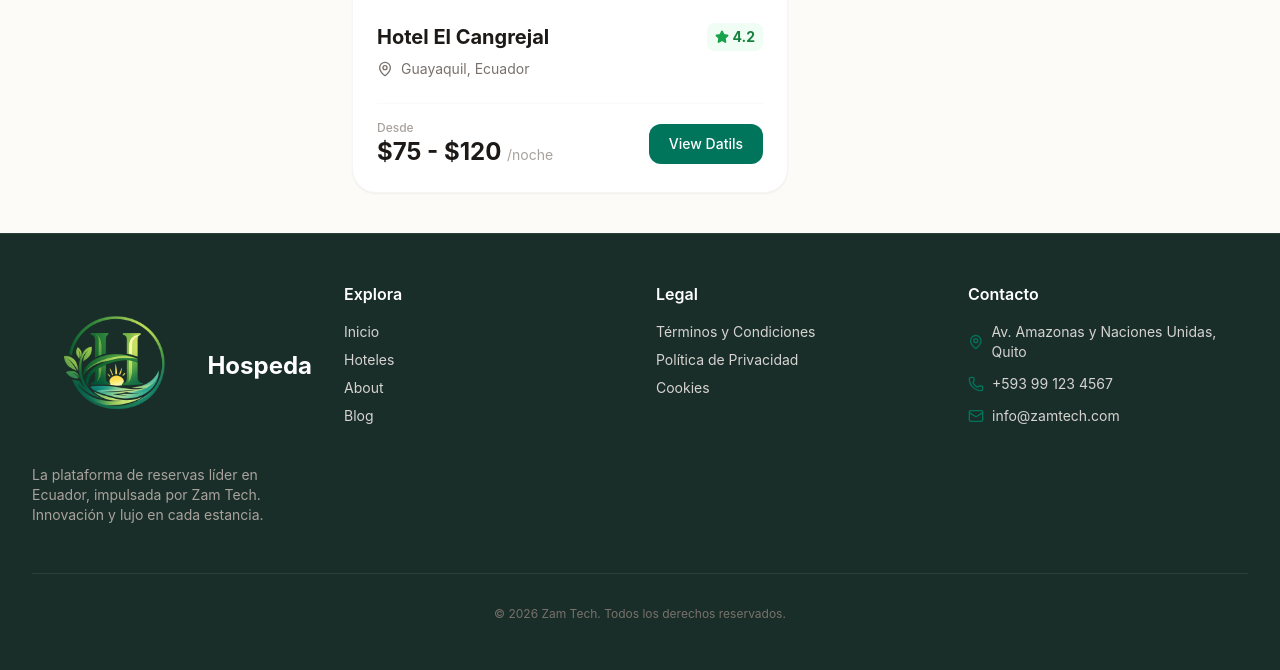
After one commit to capodev/Hospeda, a Flask app: page /hotels in a window 1280 px wide. The commit adds this page. Shown: the part 1859-2529 px from the top of the page. Run offline with Flask 3, Linux system fonts and the light colour scheme; some libraries are stand-ins or nearby versions.

Commit message:
hacemos cambios en el hotel card para que el boton de reserva ahora redirija a la pagina de detalle del hotel, y en el index.html hacemos un cambio para mostrar todos los hoteles con rating mayor o igual a 4.8

```diff
--- a/app.py
+++ b/app.py
@@ -5,66 +5,232 @@ app.secret_key = 'tu_clave_secreta_aqui'
 
 # Datos simulados (mock data) para pasar a las plantillas
 HOTELS = [
+
     {
-        "id": 1,
-        "name": "Royal Palm Galapagos",
-        "location": "Santa Cruz, Galápagos",
-        "rating": 4.9,
+    "id": 1,
+    "name": "Royal Palm Galapagos",
+    "slug": "royal-palm-galapagos",
+    "rating": 4.9,
+    "pet_friendly": True,
+    "price_range": "$150 - $500 ",
+    "amenities": ["Piscina", "Parqueadero gratuito", "Gimnasio", "Restaurante"],
+    "location": "Santa Cruz, Galápagos",
+    "image": "https://images.unsplash.com/photo-1729719022559-34978ede47d1?crop=entropy&cs=tinysrgb&fit=max&fm=jpg&ixid=M3w3Nzg4Nzd8MHwxfHNlYXJjaHwxfHxsdXh1cnklMjByZXNvcnQlMjBzd2ltbWluZyUyMHBvb2x8ZW58MXx8fHwxNzcxMzc2NDQwfDA&ixlib=rb-4.1.0&q=80&w=1080",
+    "adicional_info": {
+            "check_in": "3:00 PM",
+            "check_out": "11:00 AM",
+            "cancellation_policy": "Cancelación gratuita hasta 48 horas antes de la llegada",
+            "payment_methods": ["Tarjeta de crédito", "Transferencia bancaria", "Efectivo"]
+        },
+    "rooms": [
+      {
+        "type": "Suite Nupcial",
         "price": 350,
-        "type": "Hotel",
-        "image": "https://images.unsplash.com/photo-1729719022559-34978ede47d1?crop=entropy&cs=tinysrgb&fit=max&fm=jpg&ixid=M3w3Nzg4Nzd8MHwxfHNlYXJjaHwxfHxsdXh1cnklMjByZXNvcnQlMjBzd2ltbWluZyUyMHBvb2x8ZW58MXx8fHwxNzcxMzc2NDQwfDA&ixlib=rb-4.1.0&q=80&w=1080",
-        "badge": "Lujo"
+        "amenities": ["Agua caliente", "Jacuzzi privado", "WiFi", "Minibar"],
+        "capacity": 2,
+        "images": ["https://images.unsplash.com/photo-1729719022559-34978ede47d1?crop=entropy&cs=tinysrgb&fit=max&fm=jpg&ixid=M3w3Nzg4Nzd8MHwxfHNlYXJjaHwxfHxsdXh1cnklMjByZXNvcnQlMjBzd2ltbWluZyUyMHBvb2x8ZW58MXx8fHwxNzcxMzc2NDQwfDA&ixlib=rb-4.1.0&q=80&w=1080","https://images.unsplash.com/photo-1715529023436-ad8c4a4f202e?crop=entropy&cs=tinysrgb&fit=max&fm=jpg&ixid=M3w3Nzg4Nzd8MHwxfHNlYXJjaHwxfHxnbGFtcGluZyUyMHRlbnQlMjBmb3Jlc3QlMjBuYXR1cmV8ZW58MXx8fHwxNzcxMzc2NDQxfDA&ixlib=rb-4.1.0&q=80&w=1080"]
+      },
+      {
+        "type": "Habitación Doble",
+        "price": 180,
+        "amenities": ["Agua caliente", "Aire acondicionado", "TV Cable"],
+        "capacity": 4,
+        "images": ["https://images.unsplash.com/photo-1729719022559-34978ede47d1?crop=entropy&cs=tinysrgb&fit=max&fm=jpg&ixid=M3w3Nzg4Nzd8MHwxfHNlYXJjaHwxfHxsdXh1cnklMjByZXNvcnQlMjBzd2ltbWluZyUyMHBvb2x8ZW58MXx8fHwxNzcxMzc2NDQwfDA&ixlib=rb-4.1.0&q=80&w=1080","https://images.unsplash.com/photo-1715529023436-ad8c4a4f202e?crop=entropy&cs=tinysrgb&fit=max&fm=jpg&ixid=M3w3Nzg4Nzd8MHwxfHNlYXJjaHwxfHxnbGFtcGluZyUyMHRlbnQlMjBmb3Jlc3QlMjBuYXR1cmV8ZW58MXx8fHwxNzcxMzc2NDQxfDA&ixlib=rb-4.1.0&q=80&w=1080"]
+      }
+    ]
     },
     {
-        "id": 2,
-        "name": "Mashpi Lodge",
-        "location": "Pichincha, Ecuador",
-        "rating": 5.0,
+    "id": 2,
+    "name": "Mashpi Lodge",
+    "slug": "mashpi-lodge",
+    "rating": 5.0,
+    "pet_friendly": False,
+    "price_range": "$200 - $600 ",
+    "amenities": ["Guías biólogos", "Centro de investigación", "Terraza de observación", "Restaurante Gourmet"],
+    "location": "Pichincha, Chocó Andino",
+    "image": "https://images.unsplash.com/photo-1715529023436-ad8c4a4f202e?crop=entropy&cs=tinysrgb&fit=max&fm=jpg&ixid=M3w3Nzg4Nzd8MHwxfHNlYXJjaHwxfHxnbGFtcGluZyUyMHRlbnQlMjBmb3Jlc3QlMjBuYXR1cmV8ZW58MXx8fHwxNzcxMzc2NDQxfDA&ixlib=rb-4.1.0&q=80&w=1080",
+    "adicional_info": {
+      "check_in": "2:00 PM",
+      "check_out": "12:00 PM",
+      "cancellation_policy": "Cancelación 7 días antes para reembolso total",
+      "payment_methods": ["Tarjeta de crédito", "Transferencia", "PayPal"]
+    },
+    "rooms": [
+      {
+        "type": "Wayra Room",
         "price": 450,
-        "type": "Lodge",
-        "image": "https://images.unsplash.com/photo-1715529023436-ad8c4a4f202e?crop=entropy&cs=tinysrgb&fit=max&fm=jpg&ixid=M3w3Nzg4Nzd8MHwxfHNlYXJjaHwxfHxnbGFtcGluZyUyMHRlbnQlMjBmb3Jlc3QlMjBuYXR1cmV8ZW58MXx8fHwxNzcxMzc2NDQxfDA&ixlib=rb-4.1.0&q=80&w=1080",
-        "badge": "Ecológico"
+        "amenities": ["Ventilador de techo", "Caja fuerte", "Agua caliente", "Bata de baño"],
+        "capacity": 2,
+        "images": ["https://images.unsplash.com/photo-1590490360182-c33d57733427?w=1080", "https://images.unsplash.com/photo-1566665797739-1674de7a421a?w=1080"]
+      },
+      {
+        "type": "Yaku Suite",
+        "price": 600,
+        "amenities": ["Tina exenta", "Cama King", "Agua caliente", "Sala de estar"],
+        "capacity": 3,
+        "images": ["https://images.unsplash.com/photo-1582719478250-c89cae4dc85b?w=1080", "https://images.unsplash.com/photo-1544124499-58912cbddaad?w=1080"]
+      }
+    ]
+  },
+  {
+    "id": 3,
+    "name": "Swissôtel Quito",
+    "slug": "swissotel-quito",
+    "rating": 4.8,
+    "pet_friendly": True,
+    "price_range": "$180 - $300 ",
+    "amenities": ["Piscina climatizada", "Business Center", "Spa de lujo", "Parqueadero"],
+    "location": "Quito, Ecuador",
+    "image": "https://images.unsplash.com/photo-1572177215152-32f247303126?crop=entropy&cs=tinysrgb&fit=max&fm=jpg&ixid=M3w3Nzg4Nzd8MHwxfHNlYXJjaHwxfHxtb2Rlcm4lMjBob3RlbCUyMGJlZHJvb20lMjBpbnRlcmlvcnxlbnwxfHx8fDE3NzEzMTE0NzJ8MA&ixlib=rb-4.1.0&q=80&w=1080",
+    "adicional_info": {
+      "check_in": "3:00 PM",
+      "check_out": "12:00 PM",
+      "cancellation_policy": "Cancelación gratuita hasta las 6 PM del día de llegada",
+      "payment_methods": ["Tarjeta de crédito", "Débito", "Efectivo"]
     },
-    {
-        "id": 3,
-        "name": "Swissôtel Quito",
-        "location": "Quito, Ecuador",
-        "rating": 4.8,
+    "rooms": [
+      {
+        "type": "Habitación Ejecutiva",
         "price": 180,
-        "type": "Hotel",
-        "image": "https://images.unsplash.com/photo-1572177215152-32f247303126?crop=entropy&cs=tinysrgb&fit=max&fm=jpg&ixid=M3w3Nzg4Nzd8MHwxfHNlYXJjaHwxfHxtb2Rlcm4lMjBob3RlbCUyMGJlZHJvb20lMjBpbnRlcmlvcnxlbnwxfHx8fDE3NzEzMTE0NzJ8MA&ixlib=rb-4.1.0&q=80&w=1080",
-        "badge": "Urbano"
+        "amenities": ["Escritorio", "WiFi Alta Velocidad", "TV Smart", "Aire acondicionado"],
+        "capacity": 2,
+        "images": ["https://images.unsplash.com/photo-1631049307264-da0ec9d70304?w=1080","https://images.unsplash.com/photo-1631049307264-da0ec9d70304?w=1080"]
+      },
+      {
+        "type": "Junior Suite",
+        "price": 280,
+        "amenities": ["Minibar", "Acceso al Lounge", "Agua caliente", "Sofá cama"],
+        "capacity": 4,
+        "images": ["https://images.unsplash.com/photo-1591088398332-8a77d399c843?w=1080","https://images.unsplash.com/photo-1591088398332-8a77d399c843?w=1080"]
+      }
+    ]
+  },
+  {
+    "id": 4,
+    "name": "Casa Gangotena",
+    "slug": "casa-gangotena",
+    "rating": 4.9,
+    "pet_friendly": False,
+    "price_range": "$250 - $450 ",
+    "amenities": ["Té de la tarde", "Terraza panorámica", "Jardín interno", "Concierge"],
+    "location": "Centro Histórico, Quito",
+    "image": "https://images.unsplash.com/photo-1765439178218-e54dcbb64bcb?crop=entropy&cs=tinysrgb&fit=max&fm=jpg&ixid=M3w3Nzg4Nzd8MHwxfHNlYXJjaHwxfHxsdXh1cnklMjBob3RlbCUyMGV4dGVyaW9yJTIwbW9kZXJuJTIwbmlnaHR8ZW58MXx8fHwxNzcxMzc2NDQwfDA&ixlib=rb-4.1.0&q=80&w=1080",
+    "adicional_info": {
+      "check_in": "2:00 PM",
+      "check_out": "11:00 AM",
+      "cancellation_policy": "Requiere depósito del 50% reembolsable",
+      "payment_methods": ["Tarjeta de crédito", "Transferencia bancaria"]
     },
-    {
-        "id": 4,
-        "name": "Casa Gangotena",
-        "location": "Centro Histórico, Quito",
-        "rating": 4.9,
+    "rooms": [
+      {
+        "type": "Luxury Room",
         "price": 400,
-        "type": "Hotel Boutique",
-        "image": "https://images.unsplash.com/photo-1765439178218-e54dcbb64bcb?crop=entropy&cs=tinysrgb&fit=max&fm=jpg&ixid=M3w3Nzg4Nzd8MHwxfHNlYXJjaHwxfHxsdXh1cnklMjBob3RlbCUyMGV4dGVyaW9yJTIwbW9kZXJuJTIwbmlnaHR8ZW58MXx8fHwxNzcxMzc2NDQwfDA&ixlib=rb-4.1.0&q=80&w=1080",
-        "badge": "Histórico"
+        "amenities": ["Agua caliente", "WiFi", "Amenities orgánicos", "Caja fuerte"],
+        "capacity": 2,
+        "images": ["https://images.unsplash.com/photo-1505691723518-36a5ac3be353?w=1080","https://images.unsplash.com/photo-1505691723518-36a5ac3be353?w=1080"]
+      },
+      {
+        "type": "Plaza View Room",
+        "price": 520,
+        "amenities": ["Vista a la plaza", "Agua caliente", "Ducha de lluvia", "WiFi"],
+        "capacity": 2,
+        "images": ["https://images.unsplash.com/photo-1618773928121-c32242e63f39?w=1080","https://images.unsplash.com/photo-1618773928121-c32242e63f39?w=1080"]
+      }
+    ]
+  },
+  {
+    "id": 5,
+    "name": "Luna Volcán",
+    "slug": "luna-volcan",
+    "rating": 4.7,
+    "pet_friendly": False,
+    "price_range": "$220 - $310 ",
+    "amenities": ["Piscinas de agua termal", "Mirador al volcán", "Café del Cielo", "Spa"],
+    "location": "Baños, Ecuador",
+    "image": "https://images.unsplash.com/photo-1618500843397-cb1c3f9546aa?crop=entropy&cs=tinysrgb&fit=max&fm=jpg&ixid=M3w3Nzg4Nzd8MHwxfHNlYXJjaHwxfHxlY3VhZG9yJTIwbGFuZHNjYXBlJTIwdHJhdmVsJTIwaGlraW5nfGVufDF8fHx8MTc3MTM3NjQ0MHww&ixlib=rb-4.1.0&q=80&w=1080",
+    "adicional_info": {
+      "check_in": "3:00 PM",
+      "check_out": "12:00 PM",
+      "cancellation_policy": "No reembolsable en temporada alta",
+      "payment_methods": ["Efectivo", "Tarjeta de crédito"]
     },
-    {
-        "id": 5,
-        "name": "Luna Volcán",
-        "location": "Baños, Ecuador",
-        "rating": 4.7,
+    "rooms": [
+      {
+        "type": "Habitación Romántica",
         "price": 220,
-        "type": "Spa",
-        "image": "https://images.unsplash.com/photo-1618500843397-cb1c3f9546aa?crop=entropy&cs=tinysrgb&fit=max&fm=jpg&ixid=M3w3Nzg4Nzd8MHwxfHNlYXJjaHwxfHxlY3VhZG9yJTIwbGFuZHNjYXBlJTIwdHJhdmVsJTIwaGlraW5nfGVufDF8fHx8MTc3MTM3NjQ0MHww&ixlib=rb-4.1.0&q=80&w=1080",
-        "badge": "Aventura"
+        "amenities": ["Chimenea", "Agua caliente", "WiFi", "Balcón"],
+        "capacity": 2,
+        "images": ["https://images.unsplash.com/photo-1590073844006-33379778ae09?w=1080",   "https://images.unsplash.com/photo-1590073844006-33379778ae09?w=1080"]
+      },
+      {
+        "type": "Suite Volcán",
+        "price": 310,
+        "amenities": ["Jacuzzi", "Vista al cráter", "Agua caliente", "Minibar"],
+        "capacity": 3,
+        "images": ["https://images.unsplash.com/photo-1598928506311-c55ded91a20c?w=1080","https://images.unsplash.com/photo-1598928506311-c55ded91a20c?w=1080"]
+      }
+    ]
+  },
+  {
+    "id": 6,
+    "name": "Selina Cuenca",
+    "slug": "selina-cuenca",
+    "rating": 4.5,
+    "pet_friendly": True,
+    "price_range": "$15 - $60 ",
+    "amenities": ["Espacio Cowork", "Cocina comunitaria", "Clases de Yoga", "Bar/Cine"],
+    "location": "Cuenca, Ecuador",
+    "image": "https://images.unsplash.com/photo-1581093195302-e5365c4d7a30?crop=entropy&cs=tinysrgb&fit=max&fm=jpg&ixid=M3w3Nzg4Nzd8MHwxfHNlYXJjaHwxfHxtb2Rlcm4lMjB0ZWNobm9sb2d5JTIwb2ZmaWNlJTIwdGVhbSUyMG1lZXRpbmd8ZW58MXx8fHwxNzcxMzc2NDQwfDA&ixlib=rb-4.1.0&q=80&w=1080",
+    "adicional_info": {
+      "check_in": "3:00 PM",
+      "check_out": "11:00 AM",
+      "cancellation_policy": "Cancelación gratuita hasta 24 horas antes",
+      "payment_methods": ["PayPal", "Efectivo", "Tarjeta de crédito"]
     },
-    {
-        "id": 6,
-        "name": "Selina Cuenca",
-        "location": "Cuenca, Ecuador",
-        "rating": 4.5,
+    "rooms": [
+      {
+        "type": "Dormitorio Compartido",
+        "price": 25,
+        "amenities": ["Luz de lectura", "Locker privado", "WiFi", "Baño compartido"],
+        "capacity": 1,
+        "images": ["https://images.unsplash.com/photo-1555854817-40e098ee7f57?w=1080","https://images.unsplash.com/photo-1555854817-40e098ee7f57?w=1080"]
+      },
+      {
+        "type": "The Standard",
         "price": 60,
-        "type": "Hostal",
-        "image": "https://images.unsplash.com/photo-1581093195302-e5365c4d7a30?crop=entropy&cs=tinysrgb&fit=max&fm=jpg&ixid=M3w3Nzg4Nzd8MHwxfHNlYXJjaHwxfHxtb2Rlcm4lMjB0ZWNobm9sb2d5JTIwb2ZmaWNlJTIwdGVhbSUyMG1lZXRpbmd8ZW58MXx8fHwxNzcxMzc2NDQwfDA&ixlib=rb-4.1.0&q=80&w=1080",
-        "badge": "Económico"
-    }
+        "amenities": ["Baño privado", "Agua caliente", "Escritorio", "WiFi"],
+        "capacity": 2,
+        "images": ["https://images.unsplash.com/photo-1596394516093-501ba68a0ba6?w=1080","https://images.unsplash.com/photo-1596394516093-501ba68a0ba6?w=1080"]
+      }
+    ]
+  },
+  {
+    "id": 7,
+    "name": "Hotel El Cangrejal",
+    "slug": "hotel-el-cangrejal",
+    "rating": 4.2,
+    "pet_friendly": False,
+    "price_range": "$75 - $120 ",
+    "amenities": ["Piscina", "Restaurante", "Bar", "Spa"],
+    "location": "Guayaquil, Ecuador",
+    "image": "https://images.unsplash.com/photo-1581093195302-e5365c4d7a30?crop=entropy&cs=tinysrgb&fit=max&fm=jpg&ixid=M3w3Nzg4Nzd8MHwxfHNlYXJjaHwxfHxlY3VhZG9yJTIwbGFuZHNjYXBlJTIwdHJhdmVsJTIwaGlraW5nfGVufDF8fHx8MTc3MTM3NjQ0MHww&ixlib=rb-4.1.0&q=80&w=1080",
+    "adicional_info": {
+      "check_in": "2:00 PM",
+      "check_out": "12:00 PM",
+      "cancellation_policy": "Cancelación gratuita hasta 48 horas antes",
+      "payment_methods": ["Tarjeta de crédito", "Transferencia bancaria"]
+    },
+    "rooms": [
+      {
+        "type": "Habitación Estándar",
+        "price": 75,
+        "amenities": ["Agua caliente", "WiFi", "TV por cable", ""],
+        "capacity": 2,
+        "images": ["https://images.unsplash.com/photo-1596394516093-501ba68a0ba6?w=1080","https://images.unsplash.com/photo-1596394516093-501ba68a0ba6?w=1080"]
+      }
+    ]
+  }
+
 ]
 
 ARTICLES = [
@@ -113,13 +279,24 @@ def inject_year():
 
 @app.route('/')
 def home():
-    # Enviar solo los primeros 3 como destacados
-    featured_hotels = HOTELS[:3]
-    return render_template('index.html', featured_hotels=featured_hotels)
 
-@app.route('/hotel')
-def hotel():
-    return render_template('hotel/hotel.html', hotels=HOTELS)
+    featured_hotels = HOTELS
+    return render_template('index.html', featured_hotels=featured_hotels,text="Book Now")
+
+@app.route('/hotels')
+def hotels():
+    return render_template('hotel/hotel.html', hotels=HOTELS, text="View Datils")
+
+@app.route('/hotels/<slug>')
+def detalle_hotel(slug):
+
+    hotel_encontrado = next((h for h in HOTELS if h['slug'] == slug), None)
+
+    if hotel_encontrado is None:
+        return "Hotel no encontrado", 404
+        console.error(f"Hotel con slug '{slug}' no encontrado.")
+
+    return render_template('hotel/hotel.html', hotel=hotel_encontrado)
 
 @app.route('/blog')
 def blog():
--- a/templates/hotel/hotel.html
+++ b/templates/hotel/hotel.html
@@ -98,44 +98,7 @@
                 <span class="text-sm text-stone-500 font-medium">{{ hotels|length }} resultados</span>
             </div>
 
-            <div class="grid grid-cols-1 md:grid-cols-2 gap-6">
-                {% for hotel in hotels %}
-                <div class="bg-white rounded-3xl overflow-hidden shadow-sm hover:shadow-xl transition-all duration-300 border border-stone-100 group">
-                    <div class="relative h-56">
-                        <img
-                            src="{{ hotel.image }}"
-                            alt="{{ hotel.name }}"
-                            class="w-full h-full object-cover group-hover:scale-105 transition-transform duration-500"
-                        />
-                        <div
-                            class="absolute top-3 right-3 bg-white/90 backdrop-blur-sm px-3 py-1 rounded-full text-xs font-bold text-stone-800 shadow-sm"
-                        >
-                            {{ hotel.type }}
-                        </div>
-                    </div>
-                    <div class="p-5">
-                        <div class="flex justify-between items-start mb-2">
-                            <h3 class="text-lg font-bold text-stone-900 line-clamp-1">{{ hotel.name }}</h3>
-                            <div class="flex items-center gap-1 bg-brand/10 px-2 py-1 rounded-lg">
-                                <i data-lucide="star" class="text-brand fill-current w-3 h-3"></i>
-                                <span class="text-xs font-bold text-brand">{{ hotel.rating }}</span>
-                            </div>
-                        </div>
-                        <p class="text-stone-500 text-sm mb-4 line-clamp-1">{{ hotel.location }}</p>
-
-                        <div class="flex items-center justify-between mt-4">
-                            <div>
-                                <span class="text-xl font-bold text-stone-900">${{ hotel.price }}</span>
-                                <span class="text-xs text-stone-400"> / noche</span>
-                            </div>
-                            <button class="px-4 py-2 bg-brand text-white rounded-xl text-sm font-medium hover:bg-brand-dark transition-colors">
-                                Ver Detalles
-                            </button>
-                        </div>
-                    </div>
-                </div>
-                {% endfor %}
-            </div>
+            <div class="grid grid-cols-1 md:grid-cols-2 gap-6">{% for hotel in hotels %} {% include 'hotel/hotel_card.html' %} {% endfor %}</div>
         </div>
     </div>
 </div>
--- /dev/null
+++ b/templates/hotel/hotel_card.html
@@ -0,0 +1,34 @@
+<div class="group bg-white rounded-3xl overflow-hidden shadow-sm hover:shadow-xl transition-all duration-300 border border-stone-100">
+    <div class="relative h-64 overflow-hidden">
+        <img
+            src="{{ hotel.image }}"
+            alt="{{ hotel.name }}"
+            class="w-full h-full object-cover group-hover:scale-105 transition-transform duration-500"
+        />
+        <div class="absolute top-4 right-4 bg-white/90 backdrop-blur-md px-3 py-1 rounded-full text-xs font-bold text-stone-800 shadow-sm">
+            {{ hotel.badge }}
+        </div>
+    </div>
+
+    <div class="p-6">
+        <div class="flex justify-between items-start mb-2">
+            <h3 class="text-xl font-bold text-stone-900 group-hover:text-brand transition-colors">{{ hotel.name }}</h3>
+            <div class="flex items-center gap-1 bg-green-50 px-2 py-1 rounded-lg">
+                <i data-lucide="star" class="text-green-600 w-3.5 h-3.5 fill-current"></i>
+                <span class="text-sm font-bold text-green-700">{{ hotel.rating }}</span>
+            </div>
+        </div>
+
+        <p class="flex items-center gap-2 text-stone-500 text-sm mb-6"><i data-lucide="map-pin" class="w-4 h-4"></i> {{ hotel.location }}</p>
+
+        <div class="flex items-center justify-between pt-4 border-t border-stone-50">
+            <div>
+                <p class="text-xs text-stone-400 font-medium">Desde</p>
+                <p class="text-2xl font-bold text-stone-900">{{ hotel.price_range }}<span class="text-sm font-normal text-stone-400">/noche</span></p>
+            </div>
+            <button class="px-5 py-2.5 bg-brand text-white rounded-xl font-medium text-sm hover:bg-brand-dark transition-colors">
+                <a href="{{ url_for('detalle_hotel', slug=hotel.slug) }}">{{ text }}</a>
+            </button>
+        </div>
+    </div>
+</div>
--- /dev/null
+++ b/templates/hotel/hotel_view.html
@@ -0,0 +1,3 @@
+{% extends 'base.html' %} {% block content %}
+<div class="max-w-7xl mx-auto px-4 sm:px-6 lg:px-8 py-10"></div>
+{% endblock %}
--- a/templates/includes/_footer.html
+++ b/templates/includes/_footer.html
@@ -23,7 +23,7 @@
                 <h4 class="text-white font-semibold mb-4">Explora</h4>
                 <ul class="space-y-2 text-sm">
                     <li><a href="{{ url_for('home') }}" class="hover:text-brand transition-colors">Inicio</a></li>
-                    <li><a href="{{ url_for('hotel') }}" class="hover:text-brand transition-colors">Hoteles</a></li>
+                    <li><a href="{{ url_for('hotels') }}" class="hover:text-brand transition-colors">Hoteles</a></li>
                     <li><a href="{{ url_for('about') }}" class="hover:text-brand transition-colors">About</a></li>
                     <li><a href="{{ url_for('blog') }}" class="hover:text-brand transition-colors">Blog</a></li>
                 </ul>
--- a/templates/includes/_navbar.html
+++ b/templates/includes/_navbar.html
@@ -20,8 +20,8 @@
                     >Home</a
                 >
                 <a
-                    href="{{ url_for('hotel') }}"
-                    class="text-sm font-medium transition-colors hover:text-brand {% if request.endpoint == 'hotel' %}text-brand border-b-2 border-brand{% else %}text-stone-600{% endif %} py-1"
+                    href="{{ url_for('hotels') }}"
+                    class="text-sm font-medium transition-colors hover:text-brand {% if request.endpoint == 'hotels' %}text-brand border-b-2 border-brand{% else %}text-stone-600{% endif %} py-1"
                     >Hoteles</a
                 >
                 <a
@@ -58,8 +58,8 @@
                 >Home</a
             >
             <a
-                href="{{ url_for('hotel') }}"
-                class="block px-4 py-3 rounded-xl text-base font-medium transition-colors {% if request.endpoint == 'hotel' %}bg-brand/10 text-brand{% else %}text-stone-600 hover:bg-stone-50{% endif %}"
+                href="{{ url_for('hotels') }}"
+                class="block px-4 py-3 rounded-xl text-base font-medium transition-colors {% if request.endpoint == 'hotels' %}bg-brand/10 text-brand{% else %}text-stone-600 hover:bg-stone-50{% endif %}"
                 >Hoteles</a
             >
             <a
```
Also changed, not shown: templates/index.html (+3 -44 lines), README.md.
